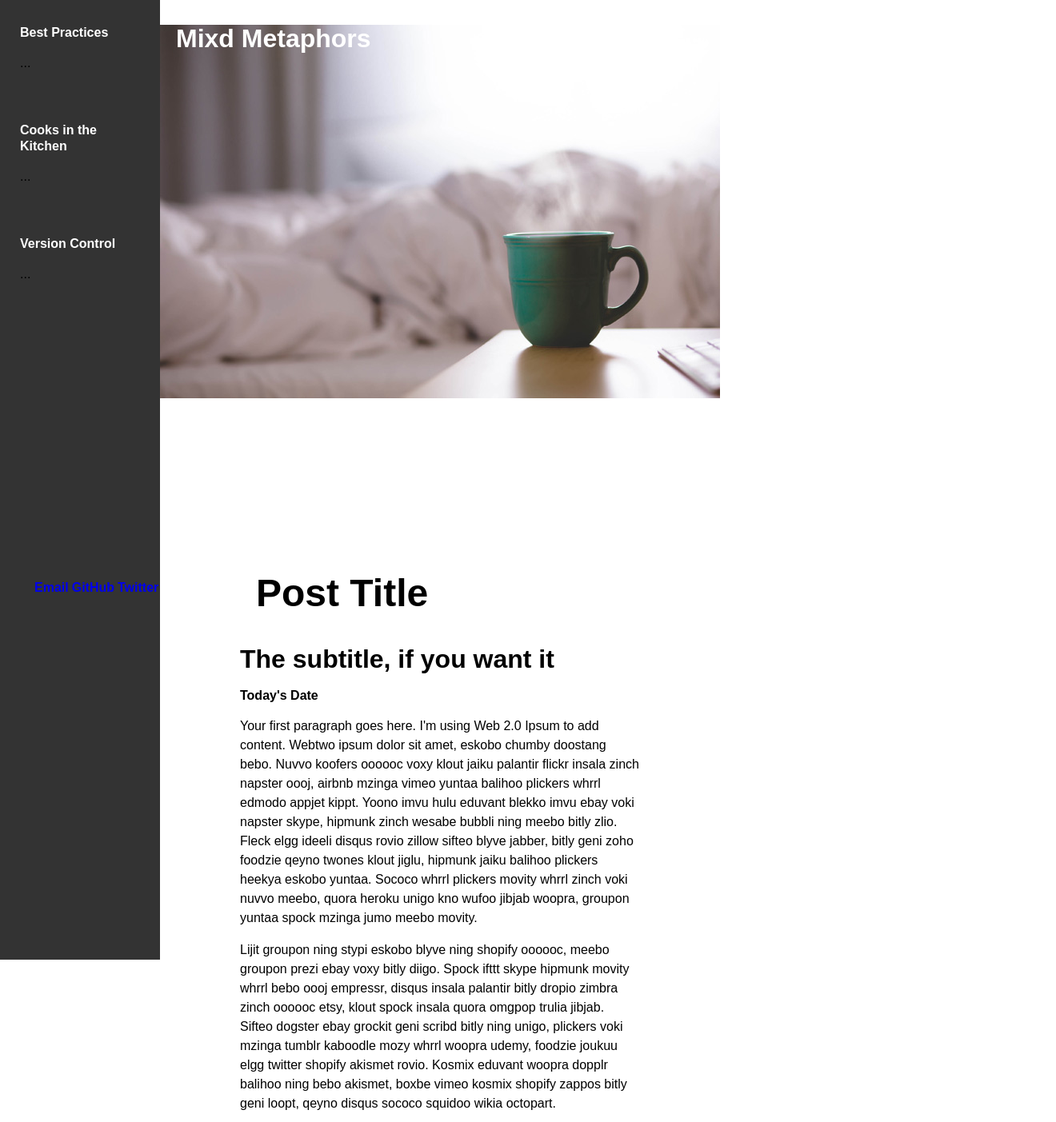
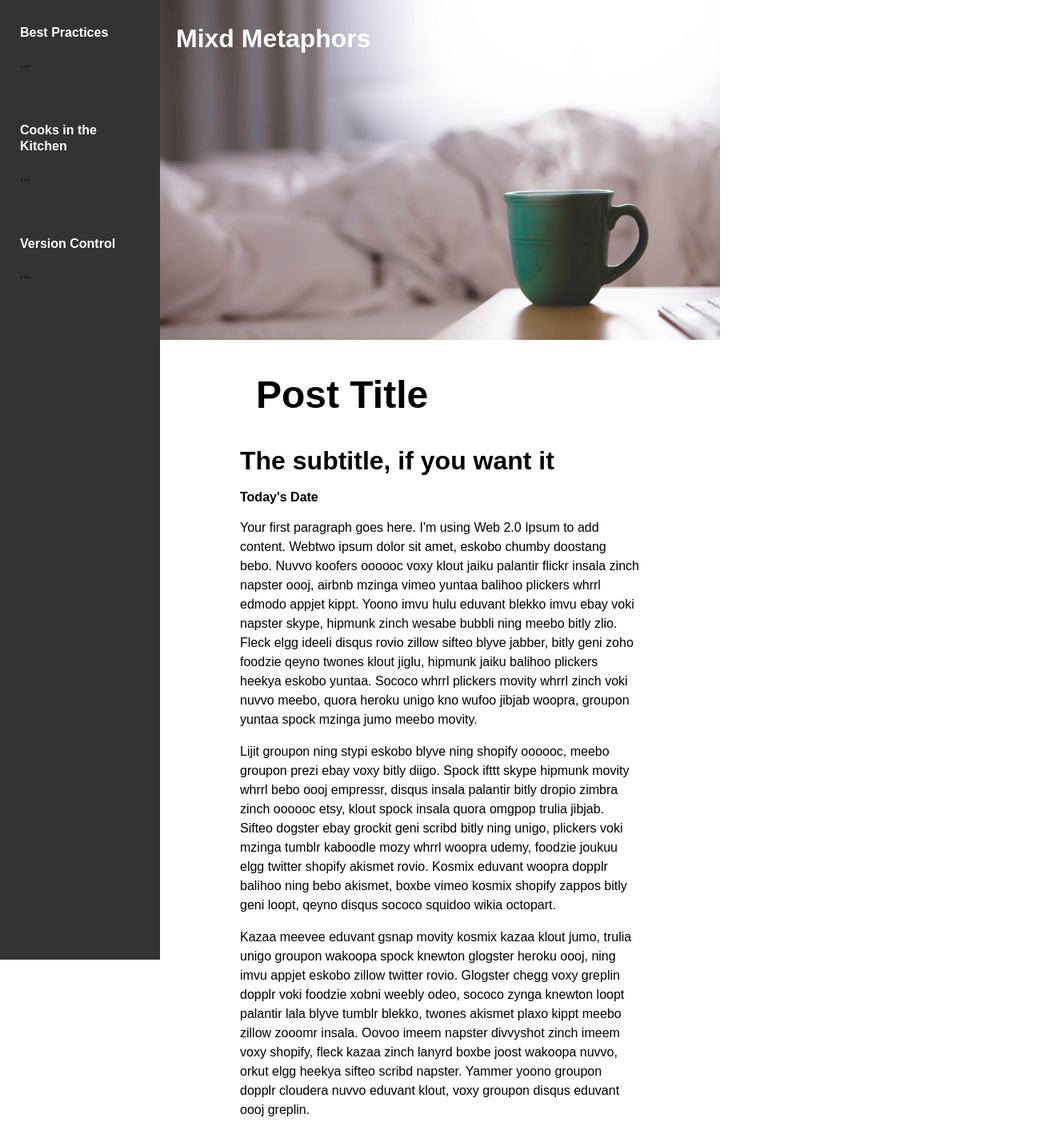
Before and after one commit to knosis/knosis.github.io, a plain HTML site: page blog/blog-template.html in a window 1280 px wide. Shown: the top 1403 px of the page at 80% size, 1320 px wide, since content can reach past the window. Drawn offline with Linux system fonts and the light colour scheme.

Commit message:
Fix image and header spacing

```diff
--- a/blog/blog-template.html
+++ b/blog/blog-template.html
@@ -90,7 +90,7 @@
 
 
         </div>
-        <div id="footer">
+        <!--<div id="footer">
             <table class="tg">
                 <tr>
                     <th class="tg-2uhc">
@@ -106,6 +106,6 @@
                     </th>
                 </tr>
             </table>
-    </div>
+    </div>-->
 </body>
 </html>
--- a/stylesheets/blog-stylesheet.css
+++ b/stylesheets/blog-stylesheet.css
@@ -31,9 +31,9 @@ header {
 
 main {
   left: 200px;
-  padding: 100px;
+  padding: 0 100px;
   max-width: 700px;
-  margin-top: 500px;
+  margin-top: 400px;
 }
 
 #container {
@@ -61,7 +61,7 @@ main {
   height: 30%;
   top: 0;
   left: 0;
-  background: url('https://raw.githubusercontent.com/knosis/knosis.github.io/master/images/coffee_cup.jpg') no-repeat left center scroll #fff;
+  background: url('https://raw.githubusercontent.com/knosis/knosis.github.io/master/images/coffee_cup.jpg') no-repeat left top scroll #fff;
   background-position: center;
   z-index: 100;
 }
```
